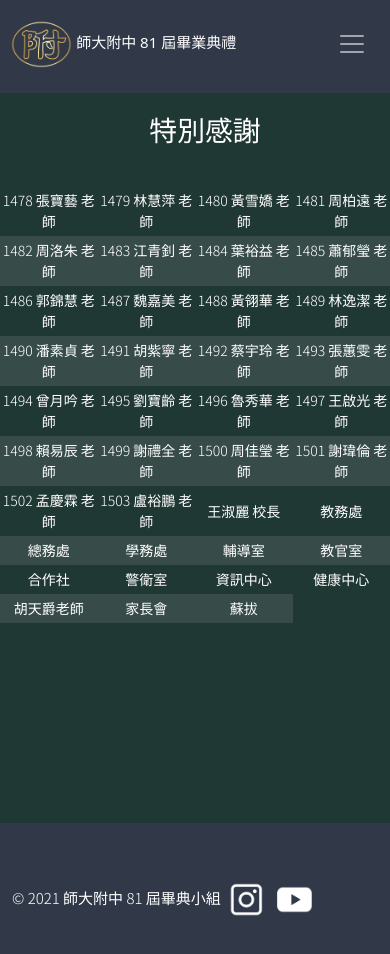
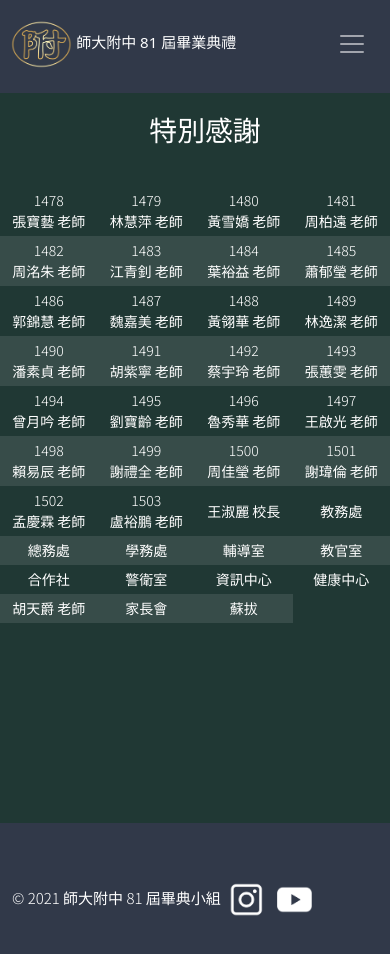
Before and after one commit to HSNU-81st-commencement/hsnu_commencement_81, a plain HTML site: page specialthanks.html in a window 390 px wide. Drawn offline with nearby package versions, Linux system fonts and the light colour scheme.

Commit message:
Remove testing data and improve RWD in specialthanks page

```diff
--- a/specialthanks.html
+++ b/specialthanks.html
@@ -53,51 +53,51 @@
         <table id="table_specialthanks">
             <tbody>
                 <tr>
-                    <td>1478 張寶藝 老師</td>
-                    <td>1479 林慧萍 老師</td>
-                    <td>1480 黃雪嬌 老師</td>
-                    <td>1481 周柏遠 老師</td>
+                    <td>1478 <span>張寶藝 老師</span></td>
+                    <td>1479 <span>林慧萍 老師</span></td>
+                    <td>1480 <span>黃雪嬌 老師</span></td>
+                    <td>1481 <span>周柏遠 老師</span></td>
                 </tr>
 
                 <tr>
-                    <td>1482 周洛朱 老師</td>
-                    <td>1483 江青釗 老師</td>
-                    <td>1484 葉裕益 老師</td>
-                    <td>1485 蕭郁瑩 老師 </td>
+                    <td>1482 <span>周洺朱 老師</span></td>
+                    <td>1483 <span>江青釗 老師</span></td>
+                    <td>1484 <span>葉裕益 老師</span></td>
+                    <td>1485 <span>蕭郁瑩 老師</span></td>
 
                 </tr>
 
                 <tr>
-                    <td>1486 郭錦慧 老師</td>
-                    <td>1487 魏嘉美 老師</td>
-                    <td>1488 黃翎華 老師</td>
-                    <td>1489 林逸潔 老師</td>
+                    <td>1486 <span>郭錦慧 老師</span></td>
+                    <td>1487 <span>魏嘉美 老師</span></td>
+                    <td>1488 <span>黃翎華 老師</span></td>
+                    <td>1489 <span>林逸潔 老師</span></td>
 
                 </tr>
 
                 <tr>
-                    <td>1490 潘素貞 老師</td>
-                    <td>1491 胡紫寧 老師</td>
-                    <td>1492 蔡宇玲 老師</td>
-                    <td>1493 張蕙雯 老師</td>
+                    <td>1490 <span>潘素貞 老師</span></td>
+                    <td>1491 <span>胡紫寧 老師</span></td>
+                    <td>1492 <span>蔡宇玲 老師</span></td>
+                    <td>1493 <span>張蕙雯 老師</span></td>
 
                 </tr>
                 <tr>
-                    <td>1494 曾月吟 老師</td>
-                    <td>1495 劉寶齡 老師</td>
-                    <td>1496 魯秀華 老師</td>
-                    <td>1497 王啟光 老師</td>
+                    <td>1494 <span>曾月吟 老師</span></td>
+                    <td>1495 <span>劉寶齡 老師</span></td>
+                    <td>1496 <span>魯秀華 老師</span></td>
+                    <td>1497 <span>王啟光 老師</span></td>
                 </tr>
                 <tr>
-                    <td>1498 賴易辰 老師</td>
-                    <td>1499 謝禮全 老師</td>
-                    <td>1500 周佳瑩 老師</td>
-                    <td>1501 謝瑋倫 老師</td>
+                    <td>1498 <span>賴易辰 老師</span></td>
+                    <td>1499 <span>謝禮全 老師</span></td>
+                    <td>1500 <span>周佳瑩 老師</span></td>
+                    <td>1501 <span>謝瑋倫 老師</span></td>
                 </tr>
 
                 <tr>
-                    <td>1502 孟慶霖 老師</td>
-                    <td>1503 盧裕鵬 老師</td>
+                    <td>1502 <span>孟慶霖 老師</span></td>
+                    <td>1503 <span>盧裕鵬 老師</span></td>
                     <td>王淑麗 校長</td>
                     <td>教務處</td>
 
@@ -115,7 +115,7 @@
                     <td>健康中心</td>
                 </tr>
                 <tr>
-                    <td>胡天爵老師</td>
+                    <td>胡天爵 老師</td>
                     <td>家長會</td>
                     <td>蘇拔</td>
                 </tr>
@@ -126,10 +126,14 @@
         <div class="container" id="copyright">
             <div class="col-sm-6">
                 <span>© 2021 師大附中 81 屆畢典小組</span>
-                <a href="https://www.instagram.com/blue_sky_hotel_/?igshid=s31nns8uf45p" target="_blank"><img src="/img/icons/ig_w.png" class="bottom_icon"></a>
-                <a href="https://www.youtube.com/channel/UC6Xnmu0sznU_3k7WUGzOMjQ" target="_blank"><img src="/img/icons/yt_w.png" class="bottom_icon"></div></div>
+                <a href="https://www.instagram.com/blue_sky_hotel_/?igshid=s31nns8uf45p" target="_blank"><img
+                        src="/img/icons/ig_w.png" class="bottom_icon"></a>
+                <a href="https://www.youtube.com/channel/UC6Xnmu0sznU_3k7WUGzOMjQ" target="_blank"><img
+                        src="/img/icons/yt_w.png" class="bottom_icon">
             </div>
-            <div class="col-sm-6"></div>
+        </div>
+        </div>
+        <div class="col-sm-6"></div>
         </div>
     </footer>
     <script src="https://code.jquery.com/jquery-3.3.1.slim.min.js"
--- a/style.css
+++ b/style.css
@@ -44,6 +44,10 @@ iframe {
 
 #table_members td:nth-child(5) {
     width: 31%;
+}
+
+td span {
+    display: inline-block;
 }
 
 tr:nth-child(even) {
@@ -346,9 +350,6 @@ tr {
     #title_members {
         font-size: 25px;
     }
-    td, th {
-        font-size: 14px;
-    }
     #table_specialthanks td, th {
         font-size: 17px;
     }
```
Also changed, not shown: history/art_design_log/data.json (+0 -16 lines).
